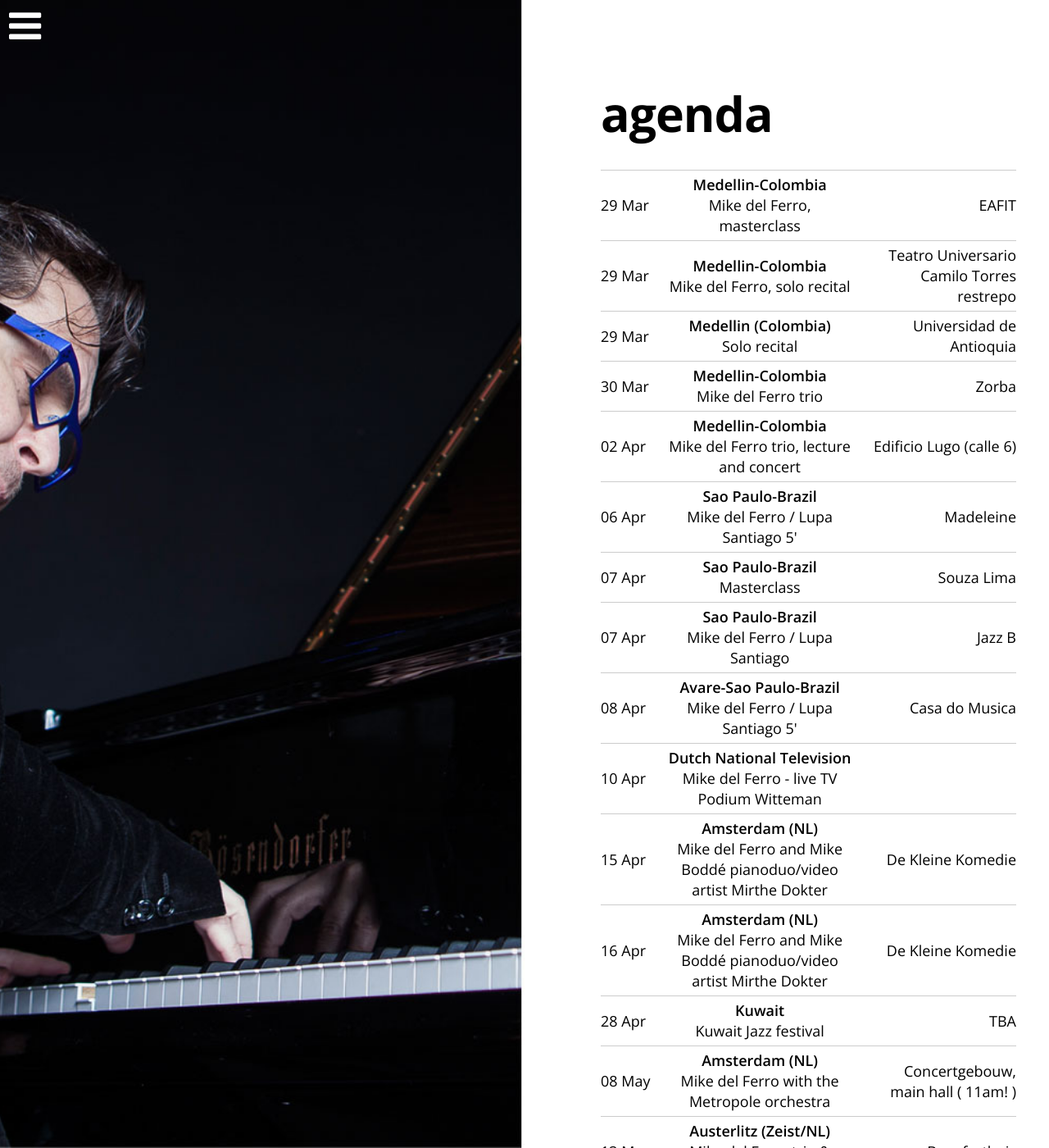
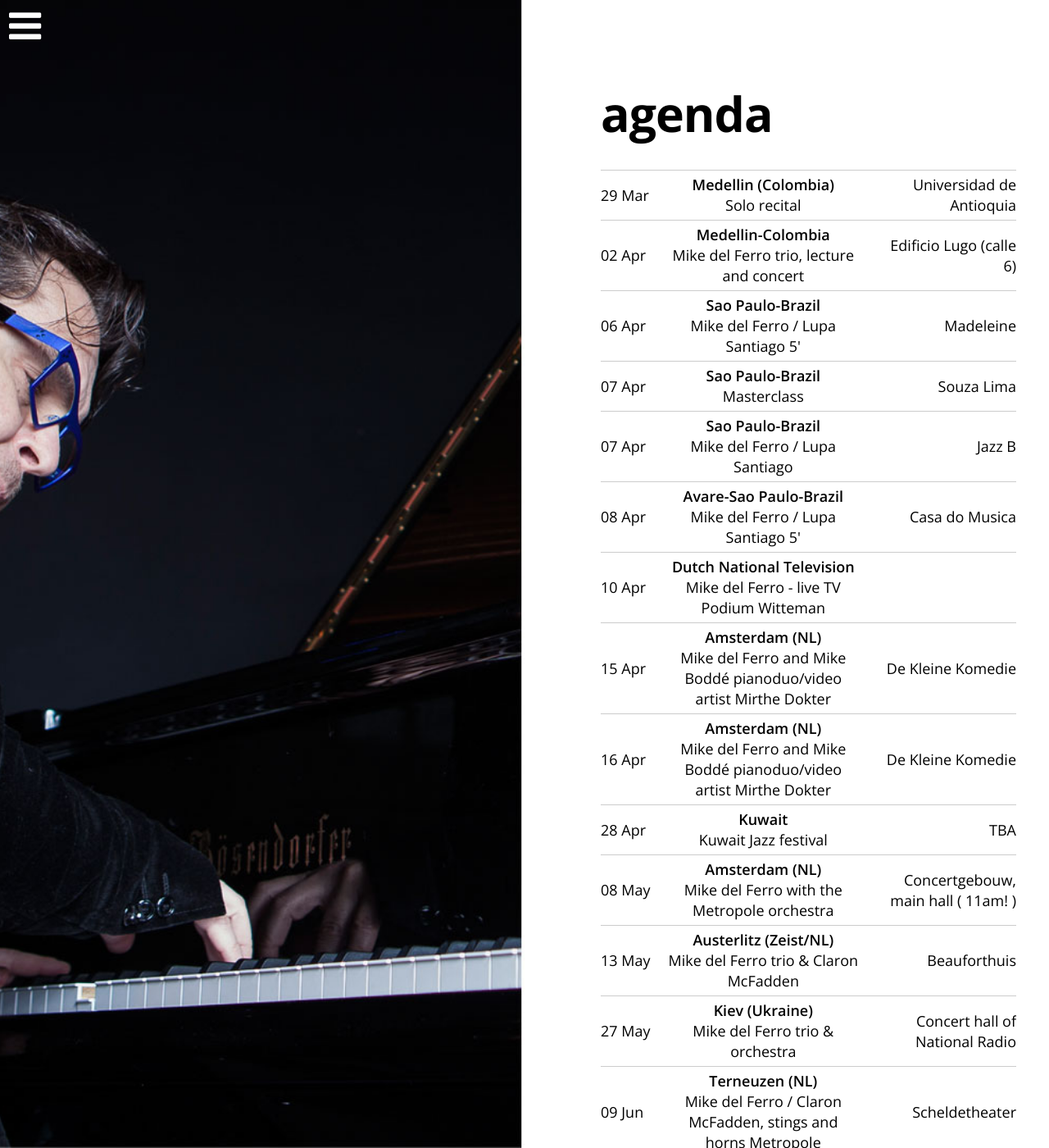
Before and after one commit to mikedelferro/website, a Jekyll site: the page built from agenda.html, in a window 1280 px wide and 1400 px high. Shown: the whole window at 82% size. Built offline with Jekyll 4.4.1, drawn with Linux system fonts in a browser that asks for light colours; nearby versions of some CDN libraries; some of the changed text lies outside the part shown.

Commit message:
Updated '/_config.yml' via CloudCannon

```diff
--- a/_config.yml
+++ b/_config.yml
@@ -1,19 +1,9 @@
 gigs:
-  - title: 'Mike del Ferro, solo recital'
-    date: 2016-03-29T18:00:00.000Z
-    location: Teatro Universario Camilo Torres restrepo
-    venue: Medellin-Colombia
-    url: ''
-  - title: 'Mike del Ferro, masterclass'
-    date: 2016-03-29T09:00:00.000Z
-    location: EAFIT
-    venue: Medellin-Colombia
-    url: ''
-  - title: Mike del Ferro trio
-    date: 2016-03-30T20:00:00.000Z
-    location: Zorba
-    venue: Medellin-Colombia
-    url: ''
+  - title: 'Mike del Ferro & Claron McFadden'
+    date: 2016-06-10T20:00:00.000Z
+    location: De Steenakker
+    venue: Haps (NL)
+    url: www.desteenakker.nl
   - title: 'Mike del Ferro trio, lecture and concert'
     date: 2016-04-02T16:00:00.000Z
     location: Edificio Lugo (calle 6)
```
